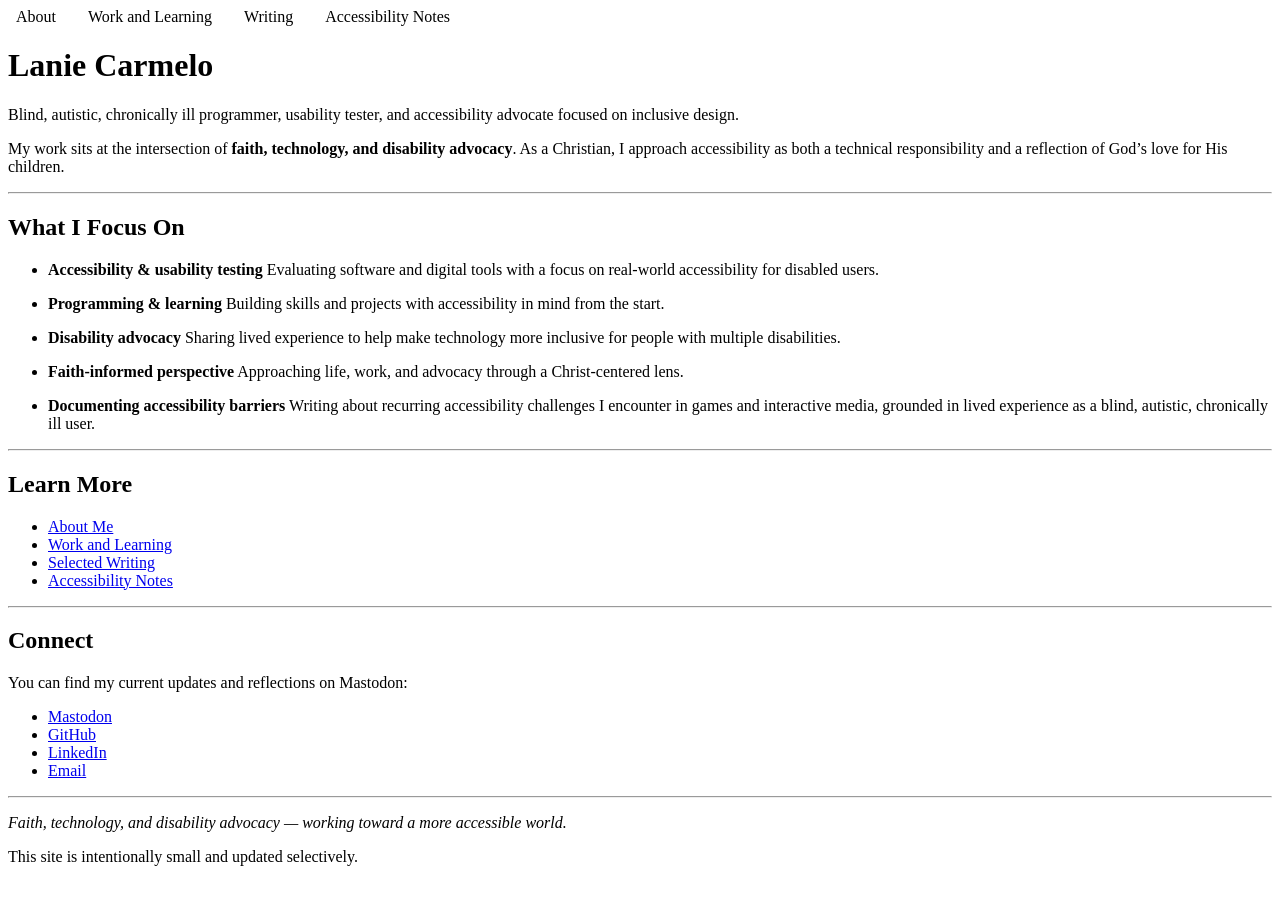
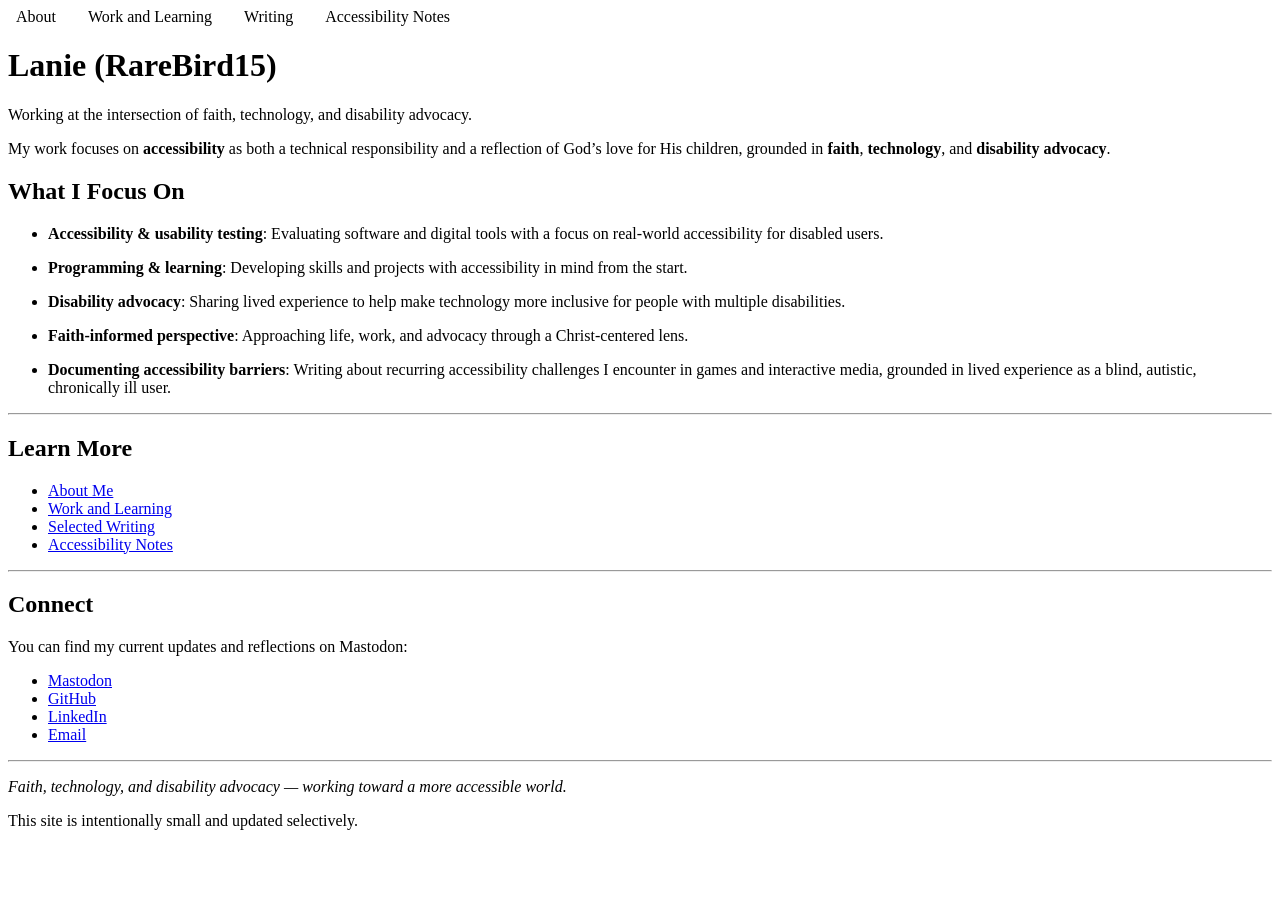
Before and after one commit to Lanie-Carmelo/laniecarmelo.tech, a Jekyll site: the page built from index.md, in a window 1280 px wide. Built offline with Jekyll 4.4.1, drawn with Linux system fonts in a browser that asks for light colours.

Commit message:
fix: update title and improve clarity in index.md

```diff
--- a/index.md
+++ b/index.md
@@ -1,29 +1,27 @@
 ---
 layout: default
-title: Lanie Carmelo
+title: Lanie (RareBird15)
 permalink: /
 ---
 
-Blind, autistic, chronically ill programmer, usability tester, and accessibility advocate focused on inclusive design.
+Working at the intersection of faith, technology, and disability advocacy.
 
-My work sits at the intersection of **faith, technology, and disability advocacy**. As a Christian, I approach
-accessibility as both a technical responsibility and a reflection of God's love for His children.
-
----
+My work focuses on **accessibility** as both a technical responsibility and a reflection of God’s love for His children,
+grounded in **faith**, **technology**, and **disability advocacy**.
 
 ## What I Focus On
 
-- **Accessibility & usability testing** Evaluating software and digital tools with a focus on real-world accessibility
+- **Accessibility & usability testing**: Evaluating software and digital tools with a focus on real-world accessibility
   for disabled users.
 
-- **Programming & learning** Building skills and projects with accessibility in mind from the start.
+- **Programming & learning**: Developing skills and projects with accessibility in mind from the start.
 
-- **Disability advocacy** Sharing lived experience to help make technology more inclusive for people with multiple
+- **Disability advocacy**: Sharing lived experience to help make technology more inclusive for people with multiple
   disabilities.
 
-- **Faith-informed perspective** Approaching life, work, and advocacy through a Christ-centered lens.
+- **Faith-informed perspective**: Approaching life, work, and advocacy through a Christ-centered lens.
 
-- **Documenting accessibility barriers** Writing about recurring accessibility challenges I encounter in games and
+- **Documenting accessibility barriers**: Writing about recurring accessibility challenges I encounter in games and
   interactive media, grounded in lived experience as a blind, autistic, chronically ill user.
 
 ---
@@ -42,7 +40,7 @@ accessibility as both a technical responsibility and a reflection of God's love
 You can find my current updates and reflections on Mastodon:
 
 - <a rel="me" href="https://allovertheplace.ca/@RareBird15">Mastodon</a>
-- <a rel="me" href="https://github.com/lanie-carmelo">GitHub</a>
+- <a rel="me" href="https://github.com/RareBird15">GitHub</a>
 - <a rel="me" href="https://www.linkedin.com/in/lanie-carmelo">LinkedIn</a>
 - [Email](mailto:lanie.rarebird15@gmail.com)
 
```
